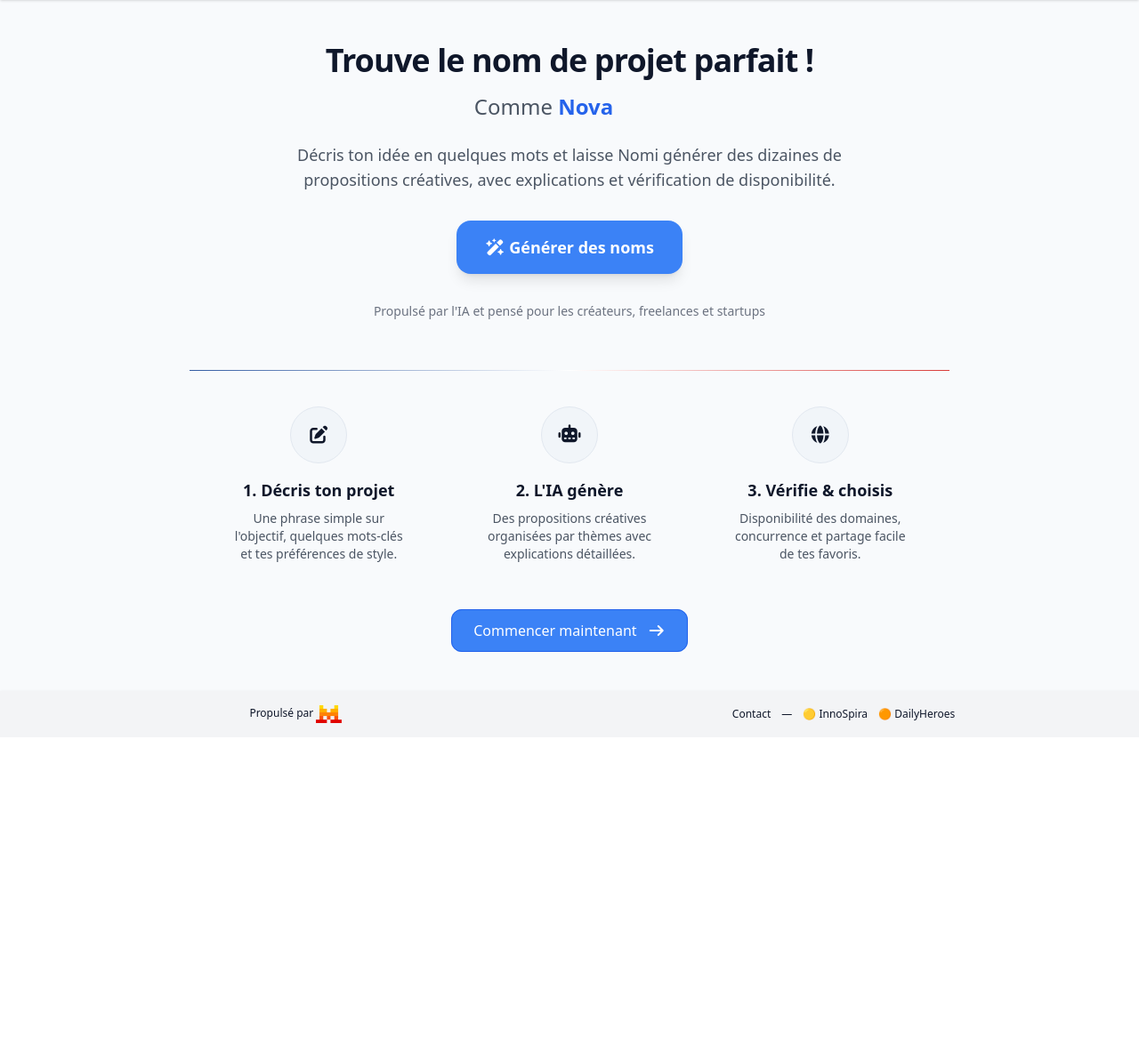
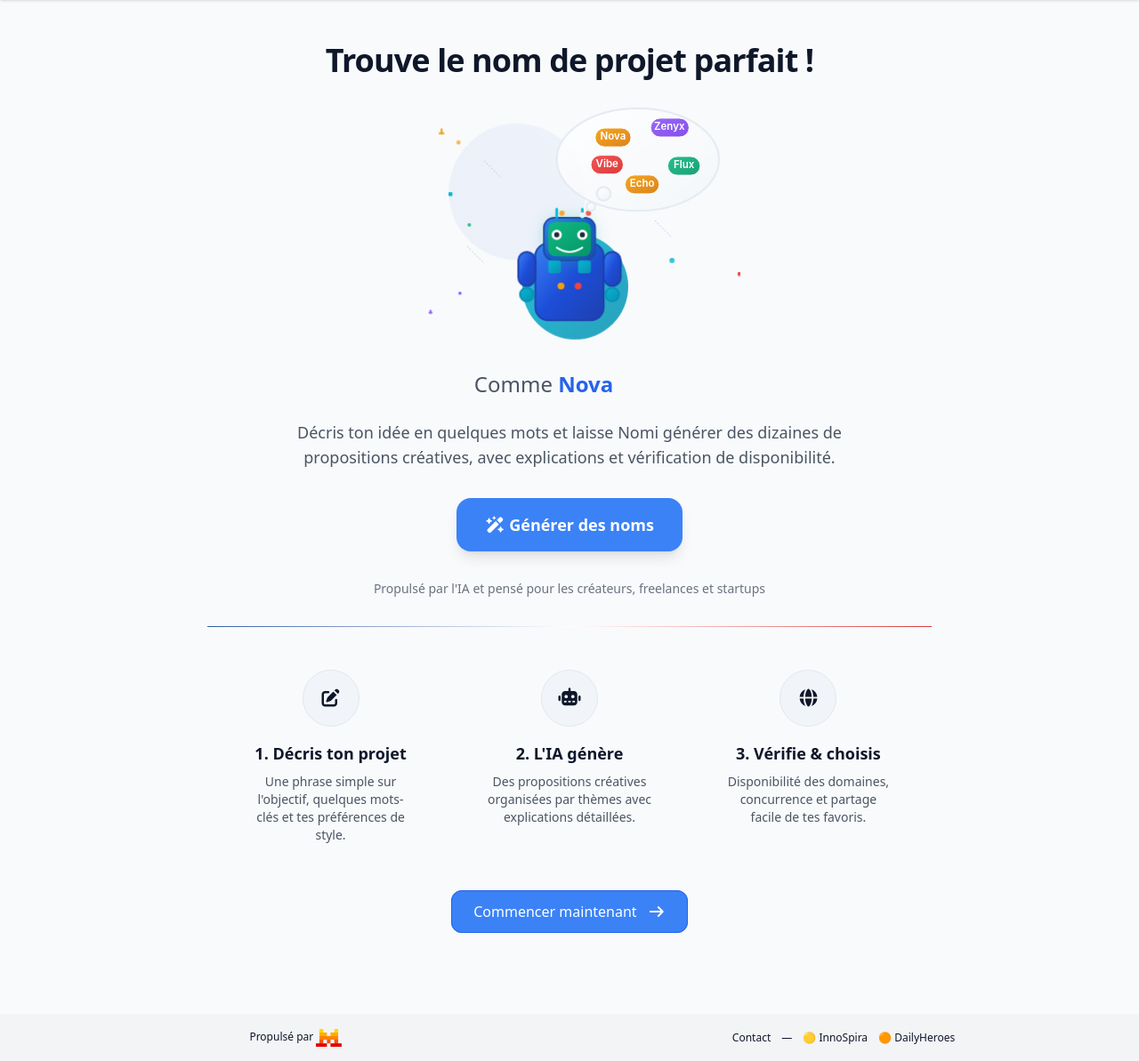
Before and after one commit to nazario88/extragone, a PHP site: page /nomi/index.php in a window 1280 px wide. Shown: the part 88-1281 px from the top of the page at 89% size. Before the commit the page ends 901 px from the top, so only its background shows below. Run offline with PHP 8.4, Linux system fonts and the light colour scheme; a stand-in replaces the project's code that opens the database connection; some libraries are stand-ins or nearby versions.

Commit message:
Ajout animation SVG section hero

```diff
--- a/nomi/index.php
+++ b/nomi/index.php
@@ -42,16 +42,24 @@
 
 <div class="w-full lg:w-3/4 xl:w-2/3 2xl:w-1/2 mx-auto">
     <!-- Hero Section -->
-    <div class="px-5 py-12 text-center">
-        <?php
-        // Eventuellement, insérer ici une image d'exemple ? / gif ?
-        ?>
+    <div class="px-5 py-12">
+        <div class="grid gap-8 items-center">
+
+        <!-- Contenu texte -->
+        <div class="text-center lg:text-center order-2 lg:order-1">
 
             <!-- Titre principal -->
             <div class="mb-6 opacity-0 animate-fadeInUp animate-delay-200">
-            <h2 class="text-2xl md:text-4xl font-bold tracking-tight dark:text-slate-500 mb-4">
+                <h1 class="text-2xl md:text-4xl font-bold tracking-tight dark:text-slate-500 mb-4">
                     Trouve <span class="dark:text-white font-semibold">le nom de projet</span> parfait !
-            </h2>
+                </h1>
+
+                <!-- Robot centré -->
+                <div class="flex justify-center mb-6">
+                    <div class="w-80 md:w-96">
+                        <?php include 'images/nomi_brain_illustration.svg'; ?>
+                    </div>
+                </div>
 
                 <!-- Animation des mots -->
                 <div class="text-xl md:text-2xl text-gray-600 dark:text-gray-300 mb-2">
@@ -81,10 +89,12 @@
                     Propulsé par l'IA et pensé pour les créateurs, freelances et startups
                 </p>
             </div>
+
+        </div>
     </div>
 
     <!-- Séparateur -->
-    <hr class="my-2 h-[1px] border-0 bg-gradient-to-r from-primary via-white to-secondary">
+    <hr class="mt-8 mb-4 h-[1px] border-0 bg-gradient-to-r from-primary via-white to-secondary">
 
     <!-- Section explicative -->
     <div class="px-5 py-2">
```
Also changed, not shown: nomi/images/nomi_brain_illustration.svg (added). Lines whose indentation alone changed are shown as unchanged.
